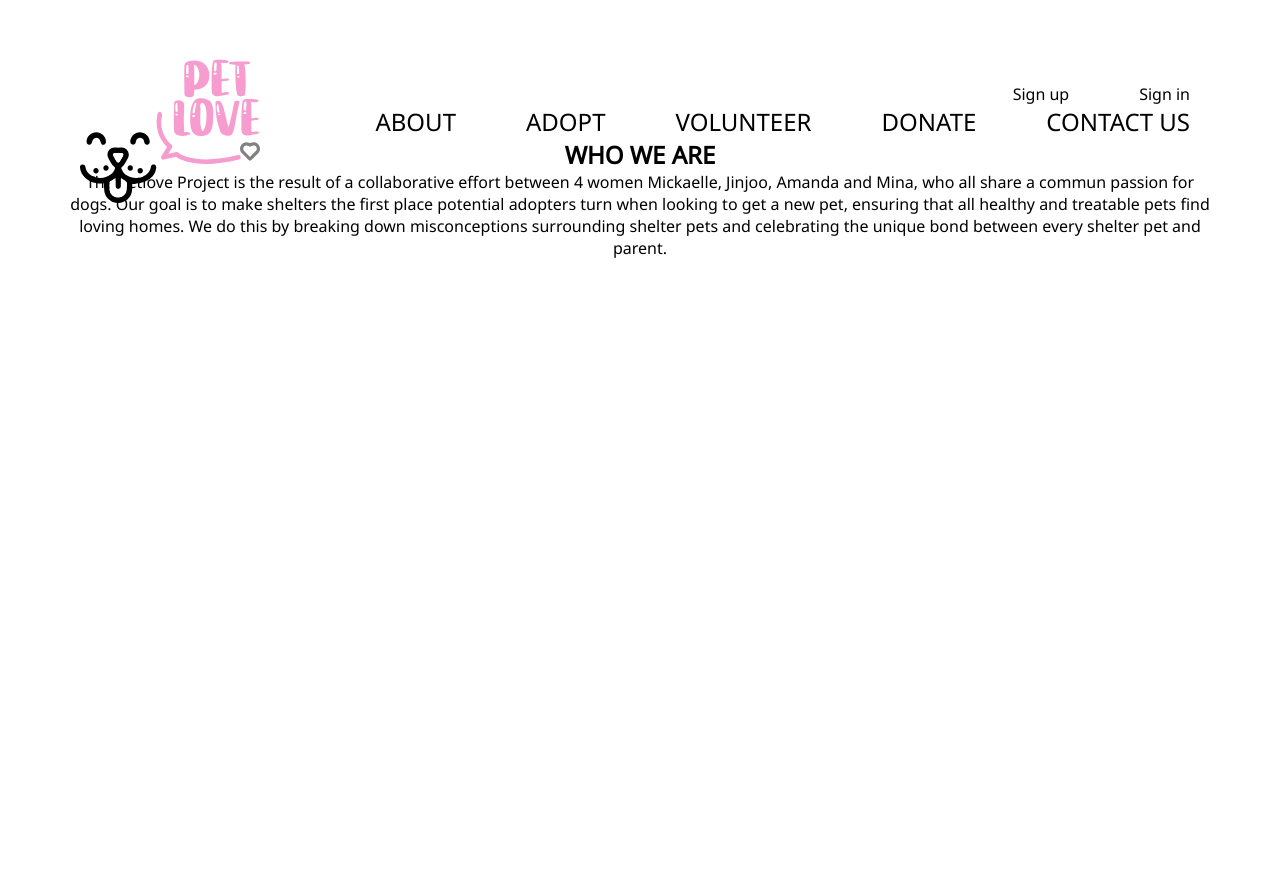
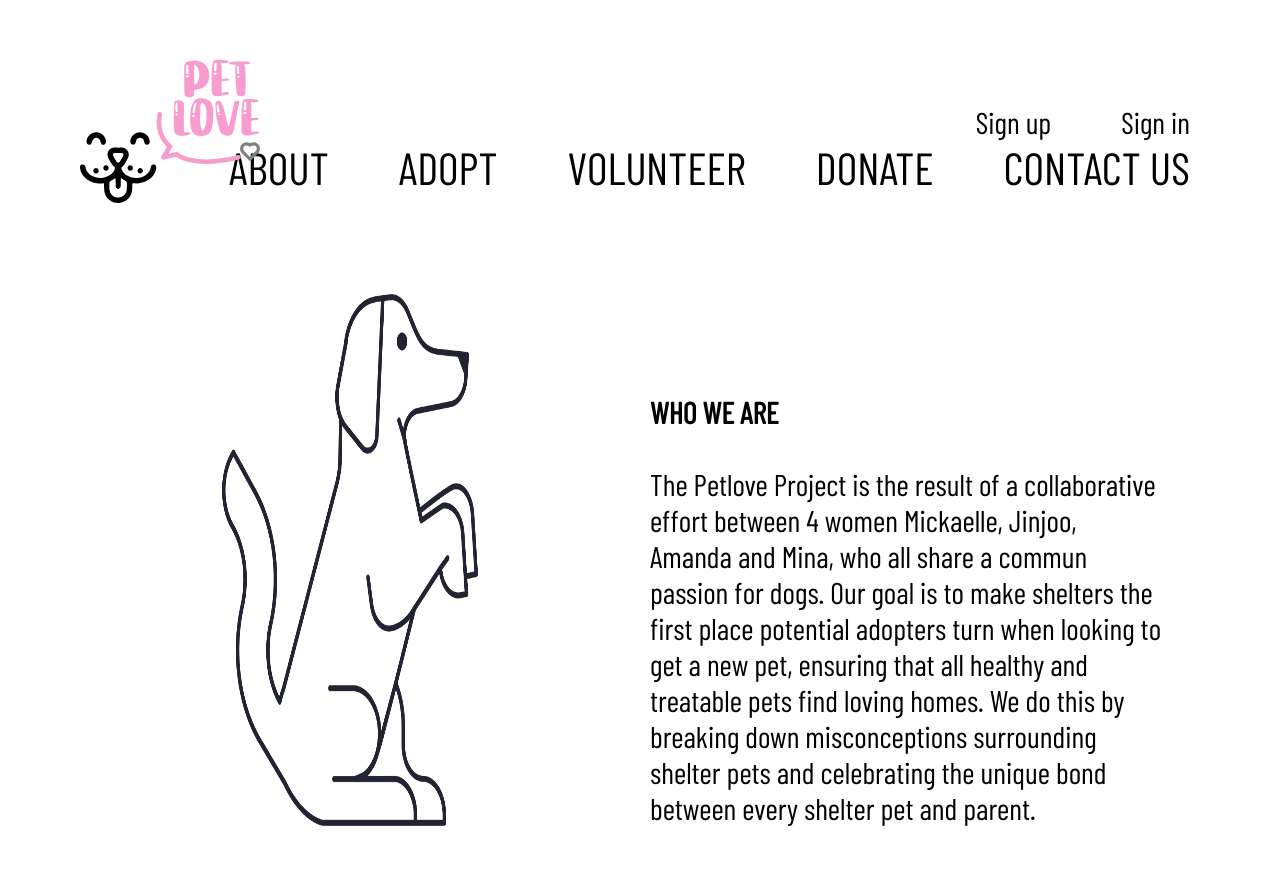
Before and after one commit to jxxjxxlxx/module2project2, a Node server app: page /about in a window 1280 px wide. Before the commit the page ends 258 px from the top, so only its background shows below. Run offline with Node 20, Linux system fonts and the light colour scheme; some libraries are stand-ins or nearby versions.

Commit message:
about css section

```diff
--- a/public/stylesheets/style.css
+++ b/public/stylesheets/style.css
@@ -1,17 +1,20 @@
 @import url('https://fonts.googleapis.com/css2?family=Noto+Sans&display=swap');
-* {
-    font-family: 'Noto Sans', sans-serif;;
-}
+@import url('https://fonts.googleapis.com/css2?family=Barlow+Condensed&display=swap');
 
+/* body */
 * {
     box-sizing: border-box;
     margin: 0;
     padding: 0;
-    text-align: center;
+    font-family: 'Barlow Condensed', sans-serif;
+    font-size: 30px;
+
+
 }
 
 body {
     margin: 50px 70px;
+
 }
 .logo {
     width: 180px;
@@ -37,6 +40,7 @@ body {
 .nav-link >li {
     padding-left: 30px;
 }
+
 
 
 a {
@@ -76,7 +80,32 @@ a:hover {
     text-align: center;
     font-size: 6rem;;
     padding: 8rem;
+    font-family: 'Noto Sans', sans-serif;
 }
+
+.about-container-grid{
+    display: grid;
+    grid-template-columns: 1fr 1fr;
+    grid-gap: 20px;
+}
+
+.about-txt{
+    margin: 0;
+    padding-top: 200px;
+    width: 40vw;
+}
+
+.about-dog-img{
+    padding-top: 100px;
+    width: 20vw;
+}
+
+.about-dog{
+    display: flex;
+    justify-content: center;
+
+}
+/* ADOPT DOGS PART */
 
 .dogPic {
     width: 400px;
@@ -103,6 +132,8 @@ a:hover {
     list-style: none;
     padding: 200px 0px;
 }
+
+/* FORM */
 
 #applicationForm {
     text-align: center;
@@ -140,6 +171,8 @@ a:hover {
     display: flex;
 }
 
+/* AUHTENTIFICATION */
+
 .welcomeUser {
     position: absolute;
     right: 250px;
--- a/views/about.hbs
+++ b/views/about.hbs
@@ -1,8 +1,20 @@
+
+<div class="about-container-grid">
+
+    <div class="about-dog"><img src="./images/dog-bw.png" alt="standing black and white dog" class="about-dog-img"></div>
+
+
+    <div class="about-txt">
 
 <h2>WHO WE ARE</h2>
+<br>
 
 <p>
 The  Petlove Project is the result of a collaborative effort between 4 women Mickaelle, Jinjoo, Amanda and Mina, who all share a commun passion for  dogs.
 Our goal is to make shelters the first place potential adopters turn when looking to get a new pet, ensuring that all healthy and treatable pets find loving homes.
 We do this by breaking down misconceptions surrounding shelter pets and celebrating the unique bond between every shelter pet and parent.
 </p>
+
+</div>
+
+</div>
```
Also changed, not shown: app.js (line endings or trailing spaces), public/images/dog-bw.png (added), routes/adopt.js (line endings or trailing spaces).
